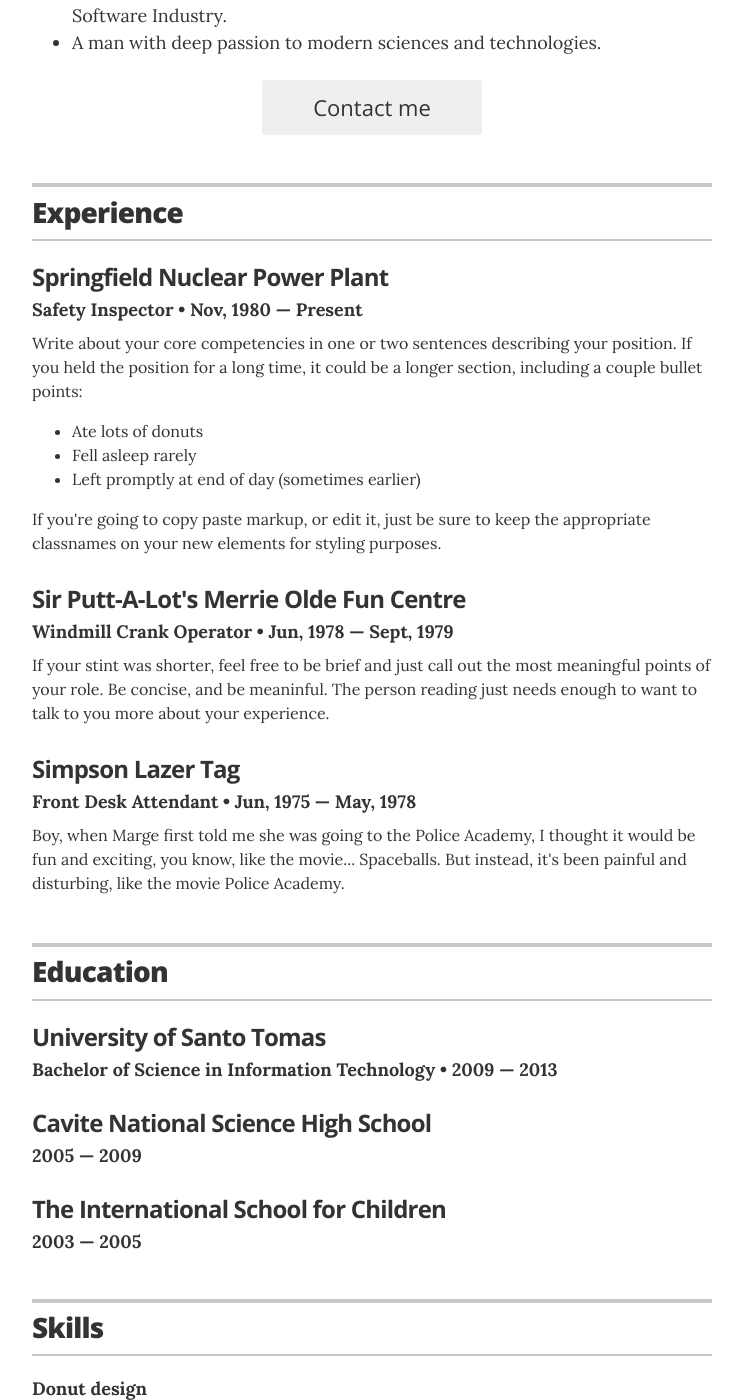
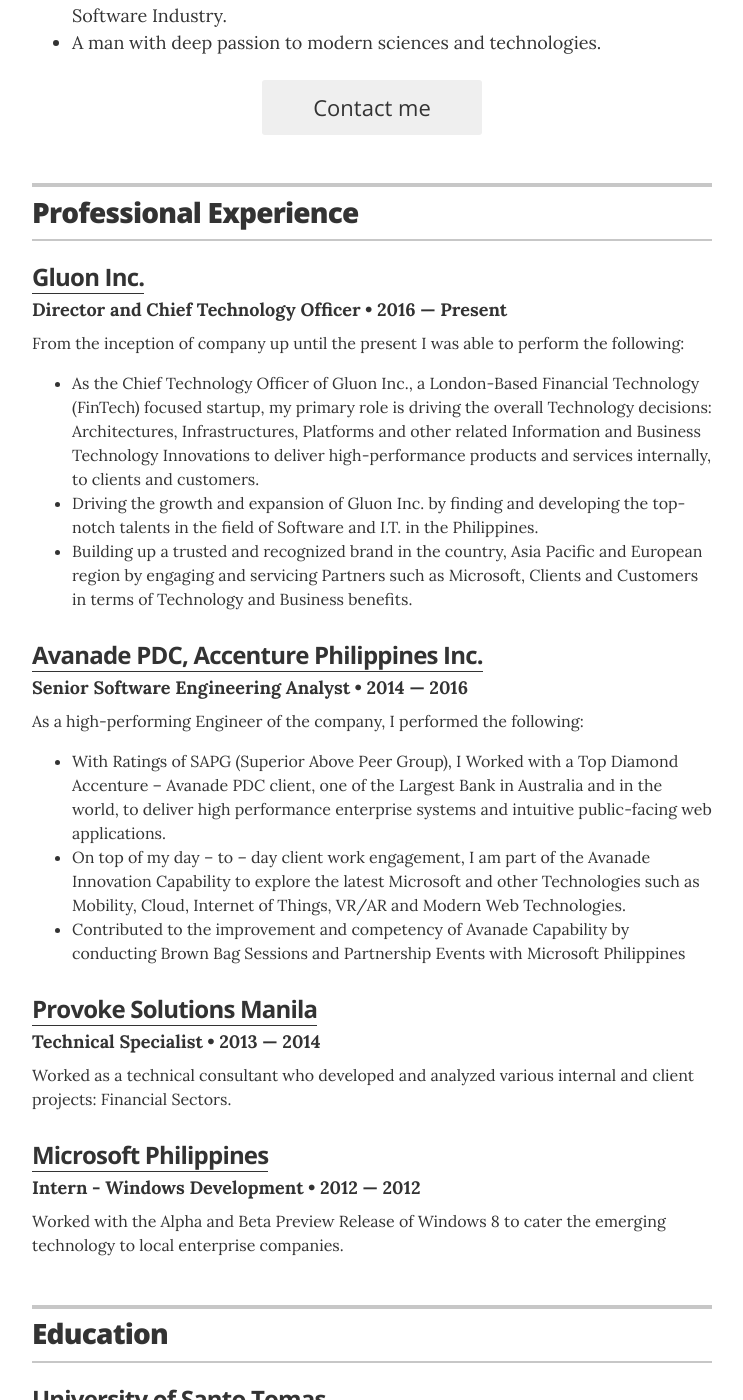
Before and after one commit to mjtpena/myresume, a Jekyll site: the page built from index.html, in a window 1280 px wide and 1400 px high, scrolled down 378 px. Shown: the whole window, without its empty margins (268-1011 px from the left). Built offline with Jekyll 4.4.1, drawn with Linux system fonts in a browser that asks for light colours.

Commit message:
Added Work Experiences.

```diff
--- a/_layouts/resume.html
+++ b/_layouts/resume.html
@@ -34,8 +34,7 @@
             </div>
 
             {% if site.resume_looking_for_work == 'yes' %}
-      <a href="mailto:{{ site.resume_contact_email }}" class="contact-button" itemprop="email">Contact me</a> {% elsif site.resume_looking_for_work
-      == 'no' %}
+            <a href="mailto:{{ site.resume_contact_email }}" class="contact-button" itemprop="email">Contact me</a> {% elsif site.resume_looking_for_work == 'no' %}
             <a class="contact-button not-looking">I'm not looking for work right now.</a> {% else %} {% endif %}
 
         </header>
@@ -45,45 +44,43 @@
         <section class="content-section">
 
             <header class="section-header">
-        <h2>Experience</h2>
+                <h2>Professional Experience</h2>
             </header>
 
-      <!-- Duplicate these resume-item elements and edit accordingly for each job you want to add here -->
             <div class="resume-item" itemscope itemprop="worksFor" itemtype="http://schema.org/Organization">
-        <h3 class="resume-item-title" itemprop="name">Springfield Nuclear Power Plant</h3>
-        <h4 class="resume-item-details" itemprop="description">Safety Inspector &bull; Nov, 1980 &mdash; Present</h4>
-        <p class="resume-item-copy">Write about your core competencies in one or two sentences describing your position. If you held the position for
-          a long time, it could be a longer section, including a couple bullet points:</p>
+                <h3 class="resume-item-title"><a href="http://gluonconsulting.com">Gluon Inc.</a></h3>
+                <h4 class="resume-item-details" itemprop="description">Director and Chief Technology Officer &bull; 2016 &mdash; Present</h4>
+                <p class="resume-item-copy">From the inception of company up until the present I was able to perform the following:</p>
                 <ul class="resume-item-list">
-          <li>Ate lots of donuts</li>
-          <li>Fell asleep rarely</li>
-          <li>Left promptly at end of day (sometimes earlier)</li>
+                    <li> As the Chief Technology Officer of Gluon Inc., a London-Based Financial Technology (FinTech) focused startup, my primary role is driving the overall Technology decisions: Architectures, Infrastructures, Platforms and other related
+                        Information and Business Technology Innovations to deliver high-performance products and services internally, to clients and customers. </li>
+                    <li> Driving the growth and expansion of Gluon Inc. by finding and developing the top-notch talents in the field of Software and I.T. in the Philippines. </li>
+                    <li> Building up a trusted and recognized brand in the country, Asia Pacific and European region by engaging and servicing Partners such as Microsoft, Clients and Customers in terms of Technology and Business benefits. </li>
                 </ul>
-        <p class="resume-item-copy">If you're going to copy paste markup, or edit it, just be sure to keep the appropriate classnames on your new elements
-          for styling purposes.</p>
+            </div>
 
+            <div class="resume-item" itemscope itemprop="worksFor" itemtype="http://schema.org/Organization">
+                <h3 class="resume-item-title"><a href="https://www.accenture.com/ph-en/">Avanade PDC, Accenture Philippines Inc.</a></h3>
+                <h4 class="resume-item-details" itemprop="description">Senior Software Engineering Analyst &bull; 2014 &mdash; 2016 </h4>
+                <p class="resume-item-copy">As a high-performing Engineer of the company, I performed the following:</p>
+                <ul class="resume-item-list">
+                    <li> With Ratings of SAPG (Superior Above Peer Group), I Worked with a Top Diamond Accenture – Avanade PDC client, one of the Largest Bank in Australia and in the world, to deliver high performance enterprise systems and intuitive public-facing web applications.</li>
+                    <li> On top of my day – to – day client work engagement, I am part of the Avanade Innovation Capability to explore the latest Microsoft and other Technologies such as Mobility, Cloud, Internet of Things, VR/AR and Modern Web Technologies.</li>
+                    <li> Contributed to the improvement and competency of Avanade Capability by conducting Brown Bag Sessions and Partnership Events with Microsoft Philippines </li>
+                </ul>
             </div>
-      <!-- end of resume-item -->
 
-      <!-- another resume item -->
             <div class="resume-item" itemscope itemprop="worksFor" itemtype="http://schema.org/Organization">
-        <h3 class="resume-item-title" itemprop="name">Sir Putt-A-Lot's Merrie Olde Fun Centre</h3>
-        <h4 class="resume-item-details" itemprop="description">Windmill Crank Operator &bull; Jun, 1978 &mdash; Sept, 1979</h4>
-        <p class="resume-item-copy">If your stint was shorter, feel free to be brief and just call out the most meaningful points of your role. Be concise,
-          and be meaninful. The person reading just needs enough to want to talk to you more about your experience.</p>
+                <h3 class="resume-item-title"><a href="http://www.provokesolutions.com/">Provoke Solutions Manila</a></h3>
+                <h4 class="resume-item-details" itemprop="description">Technical Specialist &bull; 2013 &mdash; 2014 </h4>
+                <p class="resume-item-copy">Worked as a technical consultant who developed and analyzed various internal and client projects: Financial Sectors.</p>
+            </div>
 
+            <div class="resume-item" itemscope itemprop="worksFor" itemtype="http://schema.org/Organization">
+                <h3 class="resume-item-title"><a href="https://www.microsoft.com/en-ph/">Microsoft Philippines</a></h3>
+                <h4 class="resume-item-details" itemprop="description">Intern - Windows Development &bull; 2012 &mdash; 2012 </h4>
+                <p class="resume-item-copy">Worked with the Alpha and Beta Preview Release of Windows 8 to cater the emerging technology to local enterprise companies.</p>
             </div>
-      <!-- end of resume-item -->
-
-      <!-- by now you're getting the picture... -->
-      <div class="resume-item" itemscope itemprop="worksFor" itemtype="http://schema.org/Organization">
-        <h3 class="resume-item-title" itemprop="name">Simpson Lazer Tag</h3>
-        <h4 class="resume-item-details" itemprop="description">Front Desk Attendant &bull; Jun, 1975 &mdash; May, 1978</h4>
-        <p class="resume-item-copy">Boy, when Marge first told me she was going to the Police Academy, I thought it would be fun and exciting, you know,
-          like the movie... Spaceballs. But instead, it's been painful and disturbing, like the movie Police Academy.</p>
-
-      </div>
-      <!-- end of resume-item -->
 
         </section>
         <!-- end Experience -->
@@ -177,8 +174,7 @@
             <div class="resume-item">
                 <h3 class="resume-item-title" itemprop="award">Duff Beer Customer of the year</h3>
                 <h4 class="resume-item-details">1997 &mdash; 2001, 2003, 2008 &mdash; 2012</h4>
-        <p class="resume-item-copy">Honored by <a href="https://en.wikipedia.org/wiki/Duff_Beer">Duff Beer</a> for being an outstanding customer several
-          years straight. Qualifications included most beer consumed at a bar, most beer purchased, and most beer ralphed.</p>
+                <p class="resume-item-copy">Honored by <a href="https://en.wikipedia.org/wiki/Duff_Beer">Duff Beer</a> for being an outstanding customer several years straight. Qualifications included most beer consumed at a bar, most beer purchased, and most beer ralphed.</p>
             </div>
 
             <div class="resume-item">
@@ -218,7 +214,8 @@
             <div class="resume-item">
                 <h3 class="resume-item-title"><a href="https://www.facebook.com/USTJPCS">Junior Philippine Computer Society - UST Chapter</a></h3>
                 <h4 class="resume-item-details">Internal Vice President / Team Lead &bull; 2011 &mdash; 2013</h4>
-        <p class="resume-item-copy">The Junior Philippine Computer Society (JPCS) is an organization of students in the field of information and communications technology. The JPCS’s mission is to create and maintain an exciting extracurricular learning environment for future ICS professionals that complement the academic objectives of its member schools, and is sensitive to the needs of the IT Industry.</p>
+                <p class="resume-item-copy">The Junior Philippine Computer Society (JPCS) is an organization of students in the field of information and communications technology. The JPCS’s mission is to create and maintain an exciting extracurricular learning environment for future
+                    ICS professionals that complement the academic objectives of its member schools, and is sensitive to the needs of the IT Industry.</p>
             </div>
 
         </section>
```
Lines whose indentation alone changed are shown as unchanged.
